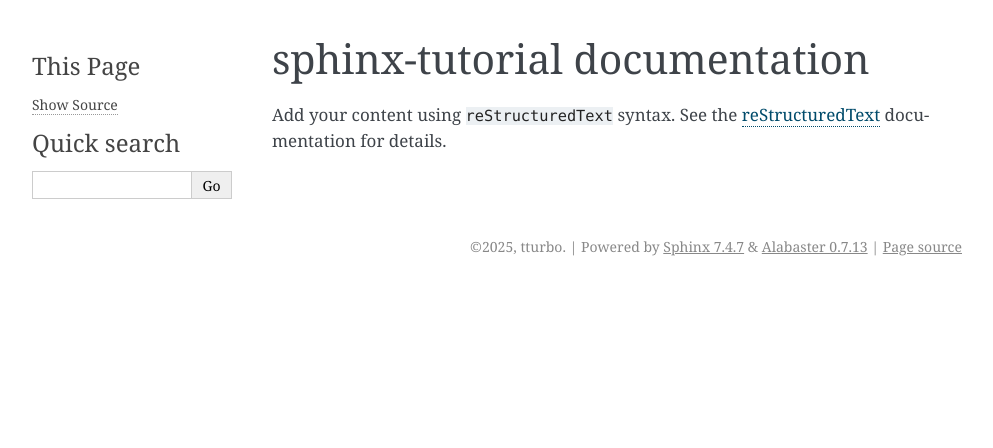
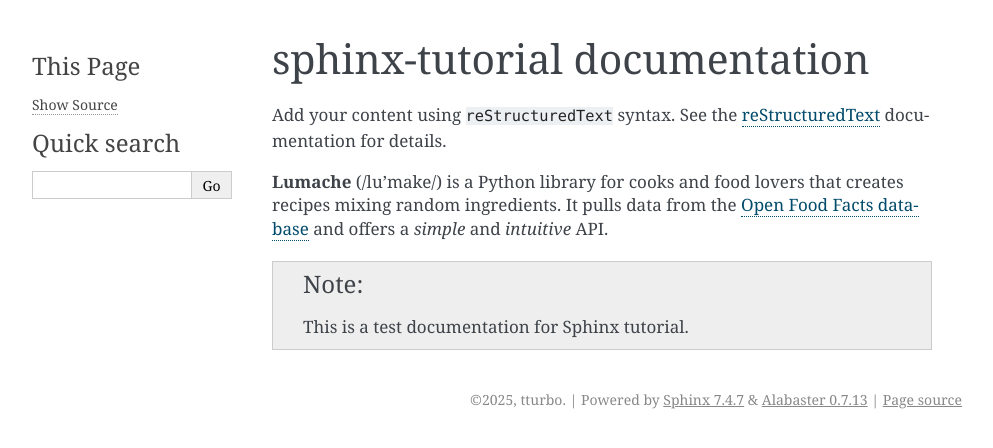
Before and after one commit to turbotimon/sphinx-tutorial, a Sphinx documentation site: the page built from docs/index.rst, in a window 1280 px wide. Shown: the top 448 px of the page, without its empty margins (148-1141 px from the left). Built offline with Sphinx 7.4.7, drawn with Linux system fonts in a browser that asks for light colours.

Commit message:
first make

```diff
--- a/docs/index.rst
+++ b/docs/index.rst
@@ -10,7 +10,15 @@
 `reStructuredText <https://www.sphinx-doc.org/en/master/usage/restructuredtext/index.html>`_
 documentation for details.
 
+**Lumache** (/lu'make/) is a Python library for cooks and food lovers that
+creates recipes mixing random ingredients.  It pulls data from the `Open Food
+Facts database <https://world.openfoodfacts.org/>`_ and offers a *simple* and
+*intuitive* API.
 
 .. toctree::
    :maxdepth: 2
    :caption: Contents:
+
+.. note::
+
+   This is a test documentation for Sphinx tutorial.
```
Also changed, not shown: README.md (+10 -0 lines).
